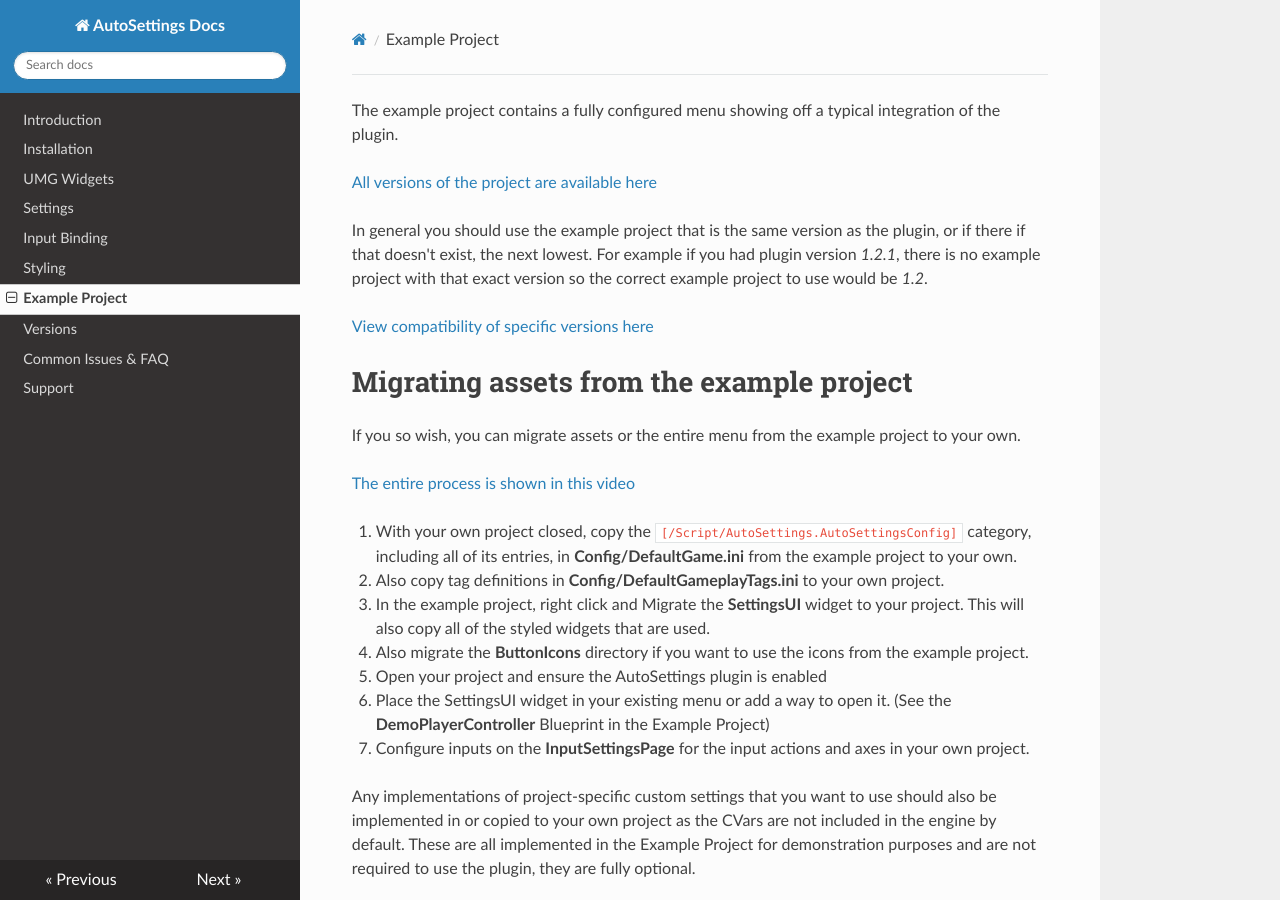
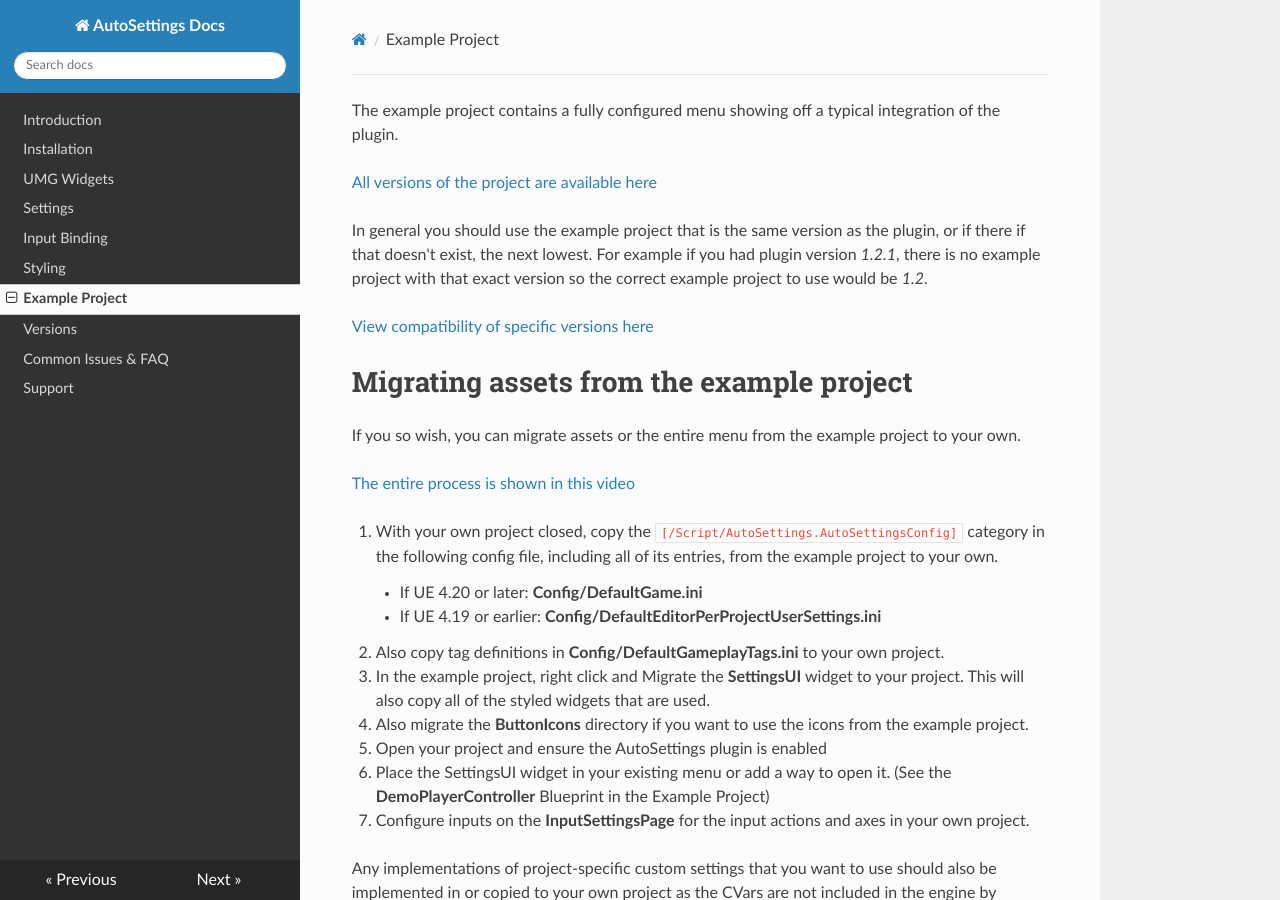
Before and after one commit to Acren/AutoSettings-Docs, an MkDocs documentation site: the page built from docs/example-project.md, in a window 1280 px wide and 900 px high. Built offline with MkDocs 1.6.1, drawn with Linux system fonts in a browser that asks for light colours; nearby versions of some CDN libraries; old or Windows-style settings are respelled for this version of MkDocs.

Commit message:
Copy settings from DefaultEditorPerProjectSettings.ini if before 4.20

```diff
--- a/docs/example-project.md
+++ b/docs/example-project.md
@@ -13,7 +13,9 @@ If you so wish, you can migrate assets or the entire menu from the example proje
 
 [The entire process is shown in this video](https://www.youtube.com/watch?v=eL02UKsATZ4)
 
-1. With your own project closed, copy the `[/Script/AutoSettings.AutoSettingsConfig]` category, including all of its entries, in **Config/DefaultGame.ini** from the example project to your own.
+1. With your own project closed, copy the `[/Script/AutoSettings.AutoSettingsConfig]` category in the following config file, including all of its entries, from the example project to your own.
+	- If UE 4.20 or later: **Config/DefaultGame.ini**
+	- If UE 4.19 or earlier: **Config/DefaultEditorPerProjectUserSettings.ini**
 2. Also copy tag definitions in **Config/DefaultGameplayTags.ini** to your own project.
 3. In the example project, right click and Migrate the **SettingsUI** widget to your project. This will also copy all of the styled widgets that are used.
 4. Also migrate the **ButtonIcons** directory if you want to use the icons from the example project.
```
